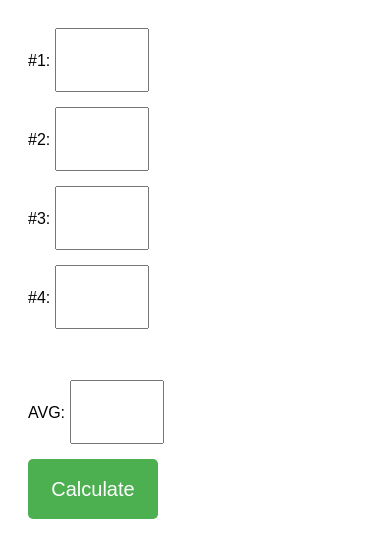
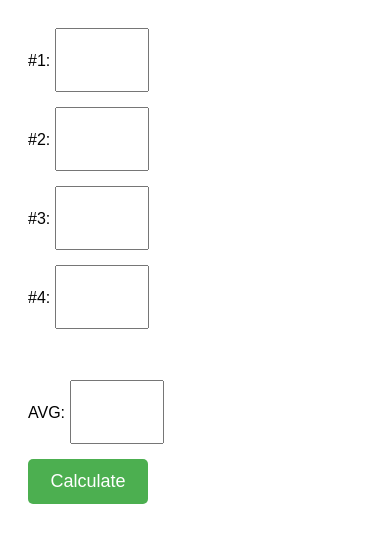
Before and after one commit to dtofab/fab, a plain HTML site: page index.html in a window 390 px wide. Drawn offline with Linux system fonts and the light colour scheme.

Commit message:
Update index.html

```diff
--- a/index.html
+++ b/index.html
@@ -14,26 +14,26 @@
             margin-bottom: 15px;
         }
 
-        /* Add some padding for better mobile experience */
-        body {
-            padding: 20px;
-            font-family: Arial, sans-serif;
-        }
-
-        /* Button styling */
+        /* Style the button to be larger */
         button {
-            width: 150px;
-            height: 50px;
-            font-size: 20px;
-            background-color: #4CAF50; /* Green background */
-            color: white;
+            width: 150px;  /* Make button larger */
+            height: 50px;  /* Increase height */
+            font-size: 20px;  /* Increase font size for better readability */
+            background-color: #4CAF50;  /* Green background */
+            color: white;  /* White text */
             border: none;
             border-radius: 5px;
             cursor: pointer;
         }
 
         button:hover {
-            background-color: #45a049; /* Darker green when hovered */
+            background-color: #45a049;  /* Darker green on hover */
+        }
+
+        /* Add some padding for better mobile experience */
+        body {
+            padding: 20px;
+            font-family: Arial, sans-serif;
         }
 
         /* Responsive design for mobile */
@@ -44,8 +44,9 @@
             }
 
             button {
-                width: 130px;
-                height: 60px; /* Bigger for mobile */
+                width: 120px;  /* Adjust button size for mobile */
+                height: 45px;
+                font-size: 18px;
             }
         }
     </style>
@@ -75,6 +76,6 @@
     <h2 id="result"></h2>
 
     <script>
-        // Function to calculate the required number for the target average
-        function calculateNumber() {
-            let
+        // Function to clear input when field gets focus
+        function clearInputOnFocus() {
+            const
```
